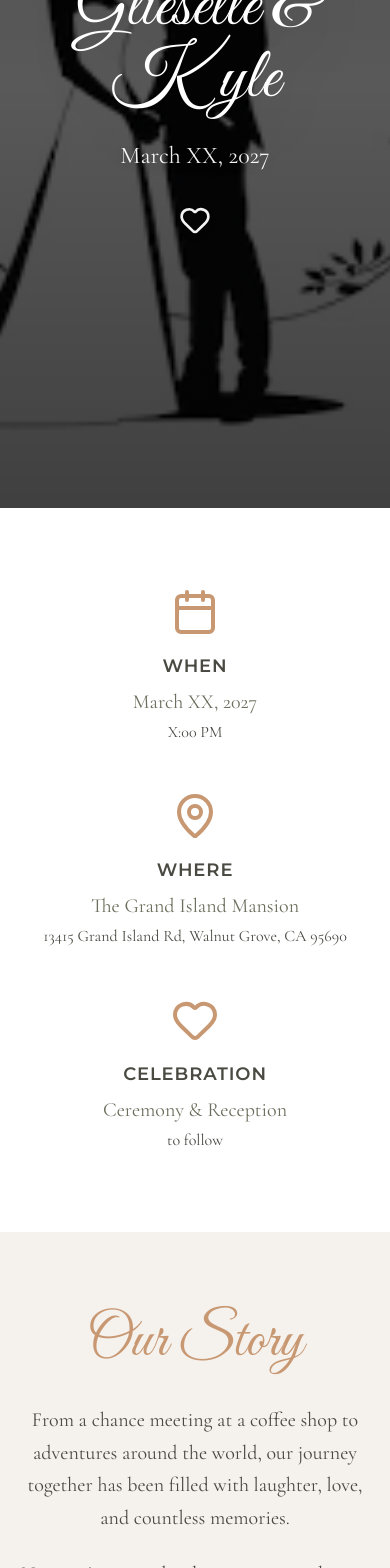
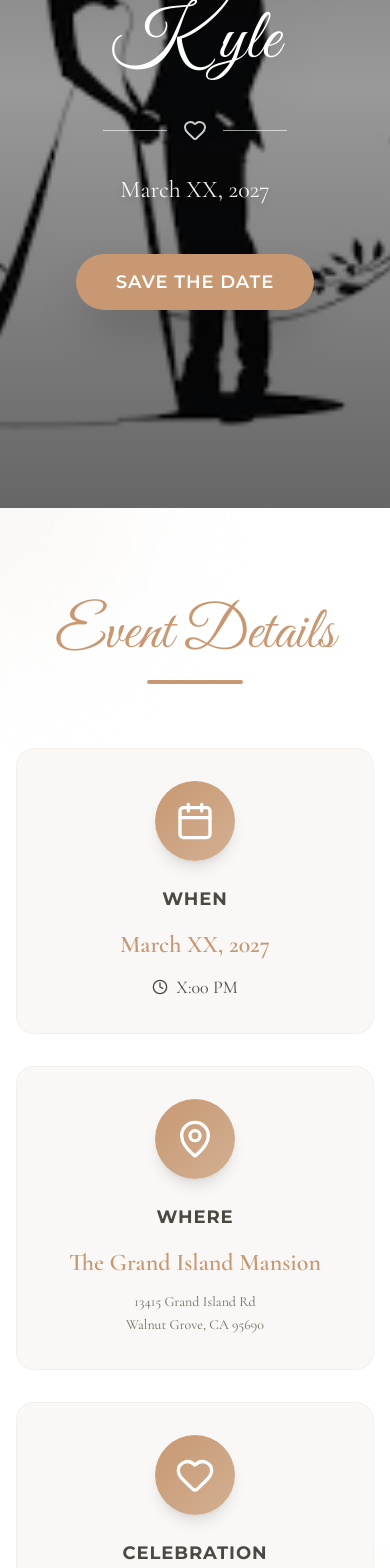
Before and after one commit to kylebutler39/Wedding, a React (Vite) app in the folder frontend/: page / in a window 390 px wide. Shown: the part 400-1968 px from the top of the page. Built offline with nearby package versions, Linux system fonts and the light colour scheme.

Commit message:
updated the home frontend, contact toast message, and app to provide the toast

```diff
--- a/frontend/package.json
+++ b/frontend/package.json
@@ -21,9 +21,11 @@
     "clsx": "^2.1.1",
     "framer-motion": "^12.26.2",
     "lucide-react": "^0.562.0",
+    "next-themes": "^0.4.6",
     "react": "^19.2.0",
     "react-dom": "^19.2.0",
     "react-router-dom": "^7.12.0",
+    "sonner": "^2.0.7",
     "tailwind-merge": "^3.4.0",
     "tailwindcss": "^4.1.18"
   },
--- a/frontend/src/pages/Home.tsx
+++ b/frontend/src/pages/Home.tsx
@@ -1,74 +1,106 @@
 import { Button } from '@/components/ui/button';
-import { Heart, Calendar, MapPin, Mail } from 'lucide-react';
+import { Heart, Calendar, MapPin, Mail, Clock, ArrowRight } from 'lucide-react';
 import { Link } from 'react-router-dom';
 
 export function Home() {
   return (
     <div className="min-h-screen bg-wedding-cream">
+      {/* Hero Section */}
       <section className="relative h-screen flex items-center justify-center overflow-hidden">
         <div className="absolute inset-0">
           <div
-            className="absolute inset-0 bg-cover bg-center bg-no-repeat "
+            className="absolute inset-0 bg-cover bg-center bg-no-repeat"
             style={{ backgroundImage: "url('/example.png')" }}
           />
-          <div className="absolute inset-0 bg-black/50" /> {/* Adds dark overlay */}
+          <div className="absolute inset-0 bg-linear-to-b from-black/60 via-black/40 to-black/60" />
         </div>
-        {/* Dark overlay for text readability */}
-        <div className="absolute inset-0 bg-linear-to-b from-black/40 via-black/30 to-black/50" />
 
-        <div className="relative z-10 text-center px-4">
-          <p className="font-nav text-white/90 text-sm tracking-[0.3em] uppercase mb-4 drop-shadow-lg">
+        <div className="relative z-10 text-center px-4 animate-fade-in">
+          <p className="font-nav text-white/90 text-sm md:text-base tracking-[0.3em] uppercase mb-6 drop-shadow-lg">
             We're Getting Married
           </p>
-          <h1 className="font-couple-name text-7xl md:text-9xl text-white mb-6 animate-fade-in drop-shadow-2xl">
+          <h1 className="font-couple-name text-7xl md:text-9xl lg:text-[10rem] text-white mb-8 drop-shadow-2xl leading-tight">
             Glieselle & Kyle
           </h1>
-          <p className="font-info text-2xl text-white/95 mb-8 drop-shadow-lg">
+          <div className="flex items-center justify-center gap-4 mb-8">
+            <div className="h-px w-16 bg-white/60"></div>
+            <Heart className="w-6 h-6 text-white animate-pulse drop-shadow-lg" />
+            <div className="h-px w-16 bg-white/60"></div>
+          </div>
+          <p className="font-info text-2xl md:text-3xl text-white/95 mb-12 drop-shadow-lg">
             March XX, 2027
           </p>
-          <Heart className="w-8 h-8 text-white mx-auto animate-pulse drop-shadow-lg" />
+          <Link to="/rsvp">
+            <Button className="bg-wedding-terracotta text-white font-nav font-semibold px-10 py-7 text-lg rounded-full hover:bg-wedding-terracotta-dark transition-all duration-300 uppercase tracking-wider shadow-2xl hover:shadow-wedding-terracotta/50 hover:scale-105">
+              Save the Date
+            </Button>
+          </Link>
         </div>
       </section>
 
-      {/* Date & Location Section */}
-      <section className="py-20 bg-white">
-        <div className="container mx-auto px-4">
-          <div className="grid md:grid-cols-3 gap-12 max-w-5xl mx-auto">
-            <div className="text-center">
-              <Calendar className="w-12 h-12 text-wedding-terracotta mx-auto mb-4" />
-              <h3 className="font-nav text-lg font-semibold text-wedding-charcoal mb-2 uppercase tracking-wider">
+      {/* Event Details Section */}
+      <section className="py-24 bg-white relative overflow-hidden">
+        <div className="absolute top-0 left-0 w-64 h-64 bg-wedding-cream/50 rounded-full blur-3xl -translate-x-1/2 -translate-y-1/2"></div>
+        <div className="absolute bottom-0 right-0 w-64 h-64 bg-wedding-terracotta/10 rounded-full blur-3xl translate-x-1/2 translate-y-1/2"></div>
+
+        <div className="container mx-auto px-4 relative z-10">
+          <div className="text-center mb-16">
+            <h2 className="font-couple-name text-6xl md:text-7xl text-wedding-terracotta mb-4">
+              Event Details
+            </h2>
+            <div className="h-1 w-24 bg-wedding-terracotta mx-auto rounded-full"></div>
+          </div>
+
+          <div className="grid md:grid-cols-3 gap-8 max-w-6xl mx-auto">
+            {/* When */}
+            <div className="group bg-wedding-cream/50 backdrop-blur-sm p-8 rounded-2xl text-center hover:bg-wedding-cream transition-all duration-300 hover:shadow-xl hover:-translate-y-2 border border-wedding-terracotta/10">
+              <div className="w-20 h-20 bg-linear-to-br from-wedding-terracotta to-wedding-terracotta-dark rounded-full flex items-center justify-center mx-auto mb-6 group-hover:scale-110 transition-transform duration-300 shadow-lg">
+                <Calendar className="w-10 h-10 text-white" />
+              </div>
+              <h3 className="font-nav text-lg font-bold text-wedding-charcoal mb-4 uppercase tracking-wider">
                 When
               </h3>
-              <p className="font-info text-xl text-wedding-sage-dark">
+              <p className="font-info text-2xl font-semibold text-wedding-terracotta mb-2">
                 March XX, 2027
               </p>
-              <p className="font-info text-wedding-charcoal mt-1">
+              <div className="flex items-center justify-center gap-2 text-wedding-charcoal mt-3">
+                <Clock className="w-4 h-4" />
+                <p className="font-info text-lg">
                   X:00 PM
                 </p>
               </div>
+            </div>
 
-            <div className="text-center">
-              <MapPin className="w-12 h-12 text-wedding-terracotta mx-auto mb-4" />
-              <h3 className="font-nav text-lg font-semibold text-wedding-charcoal mb-2 uppercase tracking-wider">
+            {/* Where */}
+            <div className="group bg-wedding-cream/50 backdrop-blur-sm p-8 rounded-2xl text-center hover:bg-wedding-cream transition-all duration-300 hover:shadow-xl hover:-translate-y-2 border border-wedding-terracotta/10">
+              <a href='https://www.google.com/maps/place/Grand+Island+Mansion/@38.2691108,-121.5878428,17z/data=!3m1!4b1!4m6!3m5!1s0x809ab48b824ed3a3:0xaa13cdbe8ee84038!8m2!3d38.2691108!4d-121.5878428!16s%2Fg%2F1tg6vyrs?entry=ttu&g_ep=EgoyMDI2MDExMy4wIKXMDSoKLDEwMDc5MjA3MUgBUAM%3D' target="_blank" rel="noopener noreferrer">
+                <div className="w-20 h-20 bg-linear-to-br from-wedding-terracotta to-wedding-terracotta-dark rounded-full flex items-center justify-center mx-auto mb-6 group-hover:scale-110 transition-transform duration-300 shadow-lg">
+                  <MapPin className="w-10 h-10 text-white" />
+                </div>
+              </a>
+              <h3 className="font-nav text-lg font-bold text-wedding-charcoal mb-4 uppercase tracking-wider">
                 Where
               </h3>
-              <p className="font-info text-xl text-wedding-sage-dark">
+              <p className="font-info text-2xl font-semibold text-wedding-terracotta mb-2">
                 The Grand Island Mansion
               </p>
-              <p className="font-info text-wedding-charcoal mt-1">
-                13415 Grand Island Rd, Walnut Grove, CA 95690
+              <p className="font-info text-sm text-wedding-sage-dark mt-3 leading-relaxed">
+                13415 Grand Island Rd<br />Walnut Grove, CA 95690
               </p>
             </div>
 
-            <div className="text-center">
-              <Heart className="w-12 h-12 text-wedding-terracotta mx-auto mb-4" />
-              <h3 className="font-nav text-lg font-semibold text-wedding-charcoal mb-2 uppercase tracking-wider">
+            {/* Celebration */}
+            <div className="group bg-wedding-cream/50 backdrop-blur-sm p-8 rounded-2xl text-center hover:bg-wedding-cream transition-all duration-300 hover:shadow-xl hover:-translate-y-2 border border-wedding-terracotta/10">
+              <div className="w-20 h-20 bg-linear-to-br from-wedding-terracotta to-wedding-terracotta-dark rounded-full flex items-center justify-center mx-auto mb-6 group-hover:scale-110 transition-transform duration-300 shadow-lg">
+                <Heart className="w-10 h-10 text-white" />
+              </div>
+              <h3 className="font-nav text-lg font-bold text-wedding-charcoal mb-4 uppercase tracking-wider">
                 Celebration
               </h3>
-              <p className="font-info text-xl text-wedding-sage-dark">
+              <p className="font-info text-2xl font-semibold text-wedding-terracotta mb-2">
                 Ceremony & Reception
               </p>
-              <p className="font-info text-wedding-charcoal mt-1">
+              <p className="font-info text-lg text-wedding-sage-dark mt-3">
                 to follow
               </p>
             </div>
@@ -77,58 +109,88 @@ export function Home() {
       </section>
 
       {/* Our Story Section */}
-      <section className="py-20 bg-wedding-cream">
-        <div className="container mx-auto px-4">
-          <div className="max-w-3xl mx-auto text-center">
-            <h2 className="font-couple-name text-6xl text-wedding-terracotta mb-8">
+      <section className="py-24 bg-linear-to-br from-wedding-cream via-wedding-cream to-wedding-cream-dark relative overflow-hidden">
+        <div className="absolute inset-0 opacity-5">
+          <div className="absolute top-20 left-10 text-wedding-terracotta text-9xl font-couple-name">❦</div>
+          <div className="absolute bottom-20 right-10 text-wedding-terracotta text-9xl font-couple-name">❦</div>
+        </div>
+
+        <div className="container mx-auto px-4 relative z-10">
+          <div className="max-w-4xl mx-auto">
+            <div className="text-center mb-12">
+              <h2 className="font-couple-name text-6xl md:text-7xl text-wedding-terracotta mb-4">
                 Our Story
               </h2>
-            <p className="font-info text-xl text-wedding-charcoal leading-relaxed mb-6">
+              <div className="h-1 w-24 bg-wedding-terracotta mx-auto rounded-full"></div>
+            </div>
+
+            <div className="bg-white/60 backdrop-blur-sm p-10 md:p-12 rounded-3xl shadow-xl border border-wedding-terracotta/10">
+              <p className="font-info text-xl md:text-2xl text-wedding-charcoal leading-relaxed mb-6 text-center">
                 From a chance meeting at a coffee shop to adventures around the world,
                 our journey together has been filled with laughter, love, and countless memories.
               </p>
-            <p className="font-info text-xl text-wedding-charcoal leading-relaxed">
+              <p className="font-info text-xl md:text-2xl text-wedding-charcoal leading-relaxed mb-8 text-center">
                 Now, we're excited to begin our next chapter as husband and wife,
                 and we can't wait to celebrate this special day with all of you.
               </p>
+
+              <div className="text-center">
+                <Link to="/about">
+                  <Button className="group bg-wedding-terracotta text-white font-nav font-semibold px-8 py-6 rounded-full hover:bg-wedding-terracotta-dark transition-all duration-300 uppercase tracking-wider shadow-lg hover:shadow-xl hover:scale-105">
+                    Read More About Us
+                    <ArrowRight className="inline-block ml-2 w-5 h-5 group-hover:translate-x-1 transition-transform" />
+                  </Button>
+                </Link>
+              </div>
+            </div>
           </div>
         </div>
       </section>
 
-      {/* RSVP Section */}
-      <section className="py-20 bg-linear-to-br from-wedding-terracotta to-wedding-terracotta-dark text-white">
-        <div className="container mx-auto px-4 text-center">
-          <h2 className="font-couple-name text-6xl mb-6">
-            Join Us
+      {/* RSVP Call-to-Action Section */}
+      <section className="py-24 bg-linear-to-br from-wedding-terracotta via-wedding-terracotta to-wedding-terracotta-dark text-white relative overflow-hidden">
+        <div className="absolute inset-0 opacity-10">
+          <div className="absolute top-0 left-0 w-96 h-96 bg-white rounded-full blur-3xl"></div>
+          <div className="absolute bottom-0 right-0 w-96 h-96 bg-white rounded-full blur-3xl"></div>
+        </div>
+
+        <div className="container mx-auto px-4 text-center relative z-10">
+          <Heart className="w-16 h-16 mx-auto mb-6 animate-pulse" />
+          <h2 className="font-couple-name text-6xl md:text-7xl mb-6">
+            Join Us in Celebration
           </h2>
-          <p className="font-info text-xl mb-8 max-w-2xl mx-auto">
+          <p className="font-info text-xl md:text-2xl mb-10 max-w-2xl mx-auto leading-relaxed">
             Your presence would mean the world to us. Please let us know if you can make it!
           </p>
-          <Link to={"/rsvp"}>
-            <Button className="bg-white text-wedding-terracotta font-nav font-semibold px-7 py-6 rounded-full hover:bg-wedding-cream transition-all duration-300 uppercase tracking-wider shadow-lg hover:shadow-xl transform hover:-translate-y-1">
+          <Link to="/rsvp">
+            <Button className="group bg-white text-wedding-terracotta font-nav font-bold px-12 py-7 text-lg rounded-full hover:bg-wedding-cream transition-all duration-300 uppercase tracking-wider shadow-2xl hover:shadow-white/20 hover:scale-110">
               RSVP Now
+              <Heart className="inline-block ml-3 w-5 h-5 group-hover:scale-125 transition-transform" />
             </Button>
           </Link>
         </div>
       </section>
 
-      {/* Contact Section */}
-      <section className="py-16 bg-white">
-        <div className="container mx-auto px-4 text-center">
-          <Mail className="w-10 h-10 text-wedding-terracotta mx-auto mb-4" />
-          <h3 className="font-nav text-lg font-semibold text-wedding-charcoal mb-2 uppercase tracking-wider">
-            Questions?
+      {/* Contact/Questions Section */}
+      <section className="py-20 bg-white">
+        <div className="container mx-auto px-4">
+          <div className="max-w-2xl mx-auto text-center bg-wedding-cream/50 backdrop-blur-sm p-10 rounded-3xl border border-wedding-terracotta/10">
+            <div className="w-16 h-16 bg-linear-to-br from-wedding-terracotta to-wedding-terracotta-dark rounded-full flex items-center justify-center mx-auto mb-6 shadow-lg">
+              <Mail className="w-8 h-8 text-white" />
+            </div>
+            <h3 className="font-nav text-2xl font-bold text-wedding-charcoal mb-3 uppercase tracking-wider">
+              Have Questions?
             </h3>
-          <p className="font-info text-lg text-wedding-sage-dark">
-            Contact us at{' '}
-            <a href="mailto:jane.doe@gmail.com" className="text-wedding-terracotta hover:underline">
-              jane.doe@gmail.com
-            </a> or click&nbsp;
-            <Link to={"/qa"} className='hover:underline hover:text-wedding-terracotta'>
-              Q&A
+            <p className="font-info text-lg text-wedding-sage-dark mb-6">
+              We're here to help! Check out our Q&A page for answers to common questions.
+            </p>
+            <Link to="/qa">
+              <Button className="group bg-wedding-terracotta text-white font-nav font-semibold px-8 py-6 rounded-full hover:bg-wedding-terracotta-dark transition-all duration-300 uppercase tracking-wider shadow-lg hover:shadow-xl hover:scale-105">
+                View Q&A
+                <ArrowRight className="inline-block ml-2 w-5 h-5 group-hover:translate-x-1 transition-transform" />
+              </Button>
             </Link>
-            &nbsp;for more information.
-          </p>
+          </div>
         </div>
       </section>
     </div>
--- /dev/null
+++ b/frontend/src/utils/Tools2.ts
@@ -0,0 +1,4 @@
+export const isValidEmail = (email: string): boolean => {
+    const emailRegex = /^[^\s@]+@[^\s@]+\.[^\s@]+$/;
+    return emailRegex.test(email);
+};
```
Also changed, not shown: frontend/src/App.tsx (+7 -0 lines), frontend/src/components/ui/sonner.tsx (added, +38 -0 lines), frontend/src/pages/Contact.tsx (+61 -19 lines), 1 other file (tests, documents, lock files or other folders). Lines whose indentation alone changed are shown as unchanged.
